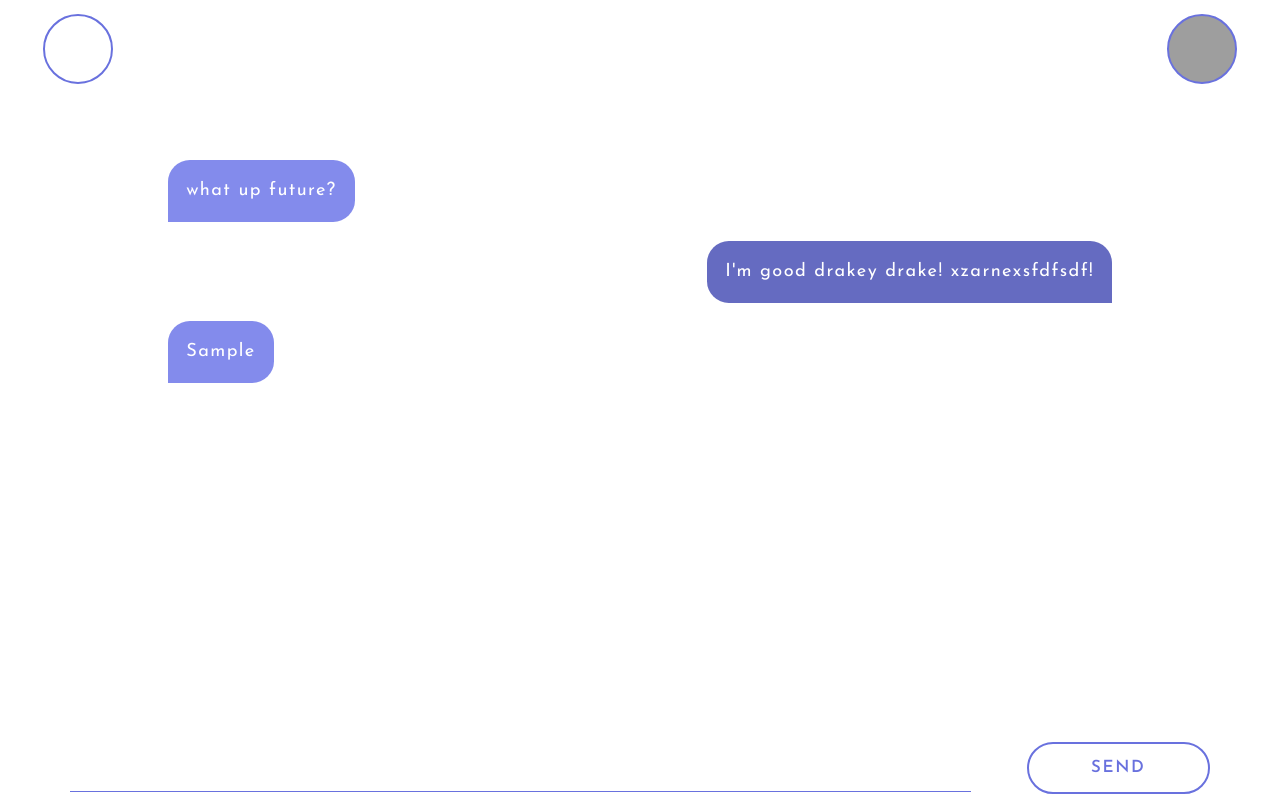
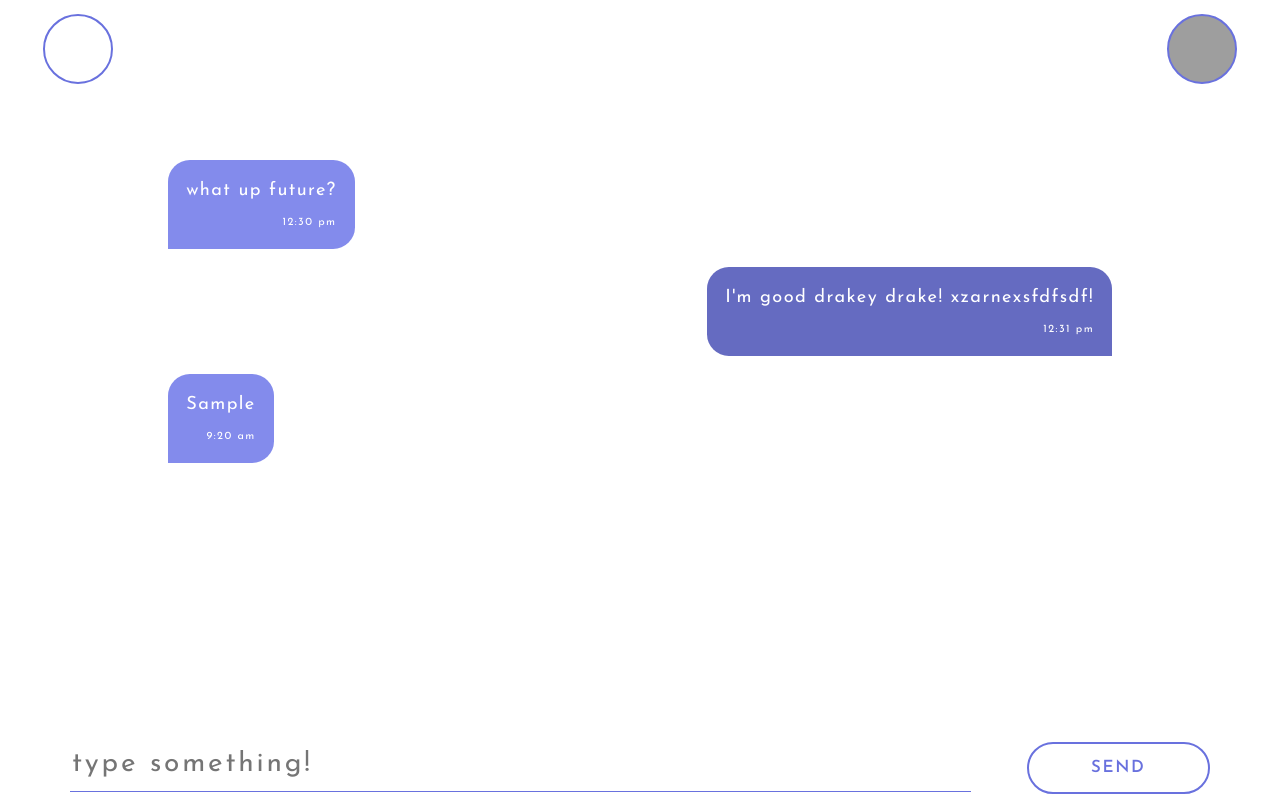
Before and after one commit to ehzdesign/emojichat, a website: page index.html in a window 1280 px wide. Both pictures are taken after typing "Sample" into the empty fields and a click on the button "SEND". Drawn offline with nearby package versions, Linux system fonts and the light colour scheme; grey boxes are pictures that could not be loaded.

Commit message:
timestamp working

```diff
--- a/bower.json
+++ b/bower.json
@@ -13,5 +13,8 @@
     "bower_components",
     "test",
     "tests"
-  ]
+  ],
+  "dependencies": {
+    "moment": "^2.15.1"
+  }
 }
--- a/index.html
+++ b/index.html
@@ -41,10 +41,10 @@
               <div class="col-md-10 col-md-offset-1">
                 <div class="message-output__display">
                   <!-- <div class="text-bubble-container"> -->
-                  <div class="text-bubble sender template">what up future?</div>
+                  <div class="text-bubble sender template">what up future?<div class="timestamp">12:30 pm</div></div>
                   <!-- </div> -->
                   <!-- <div class="text-bubble-container"> -->
-                  <div class="text-bubble response">I'm good drakey drake! xzarnexsfdfsdf!</div>
+                  <div class="text-bubble response">I'm good drakey drake! xzarnexsfdfsdf!<div class="timestamp">12:31 pm</div></div>
 
                 </div>
               </div>
@@ -53,7 +53,7 @@
         </section>
         <section class="message-input">
               <div class="input-holder container">
-                <input type="text" name="input-message">
+                <input type="text" name="input-message" placeholder="type something!">
                 <!-- <textarea name="message">type your message</textarea> -->
                 <button type="button" name="send">send</button>
               </div>
@@ -66,6 +66,7 @@
   <script src="https://maxcdn.bootstrapcdn.com/bootstrap/3.3.5/js/bootstrap.min.js"></script>
   <!-- <script src="bower_components/emoji-translate/emoji-translate.js"></script> -->
   <!-- <script src="emojify.js"></script> -->
+  <script src="bower_components/moment/moment.js"></script>
   <script src="script.js"></script>
 </body>
 </html>
--- a/script.js
+++ b/script.js
@@ -5,7 +5,7 @@ $(document).ready(function() {
 
   var $messageOutput = $('.message-output');
 
-  var $mc = ('.messages-container')[0];
+
 
   //get message input element
   var $messageInput = $('input[name="input-message"]');
@@ -27,6 +27,8 @@ $(document).ready(function() {
     $messageInput.val('');
     $messageContainer.append(displayMessage());
     updateScroll();
+    //get timestamp
+    // console.log(moment().format('h:mm a'));
 
   });
 
@@ -43,7 +45,8 @@ $(document).ready(function() {
   function displayMessage(){
 
   var $copy =  $textBubble.clone().removeClass('template');
-    $copy.text(sentMessage);
+  $copy.text(sentMessage);
+  $copy.append('<div class="timestamp">' + moment().format('h:mm a') + '</div>');
     return $copy;
 
   }
@@ -55,6 +58,16 @@ $(document).ready(function() {
 
 }
 
+//on enter press send message
+$messageInput.keydown(function(e) {
+    if(e.keyCode === 13) {
+
+      sentMessage = $(this).val();
+      $messageInput.val('');
+      $messageContainer.append(displayMessage());
+      updateScroll();
+    }
+  });
 
 
 
--- a/style.css
+++ b/style.css
@@ -182,6 +182,13 @@ height: 50%;
 
 }
 
+.timestamp{
+  display: block;
+    text-align: right;
+    font-size: 0.6em;
+    padding-top: 1em;
+}
+
 .sender{
     float: left;
       border-bottom-left-radius: 0px;
```
